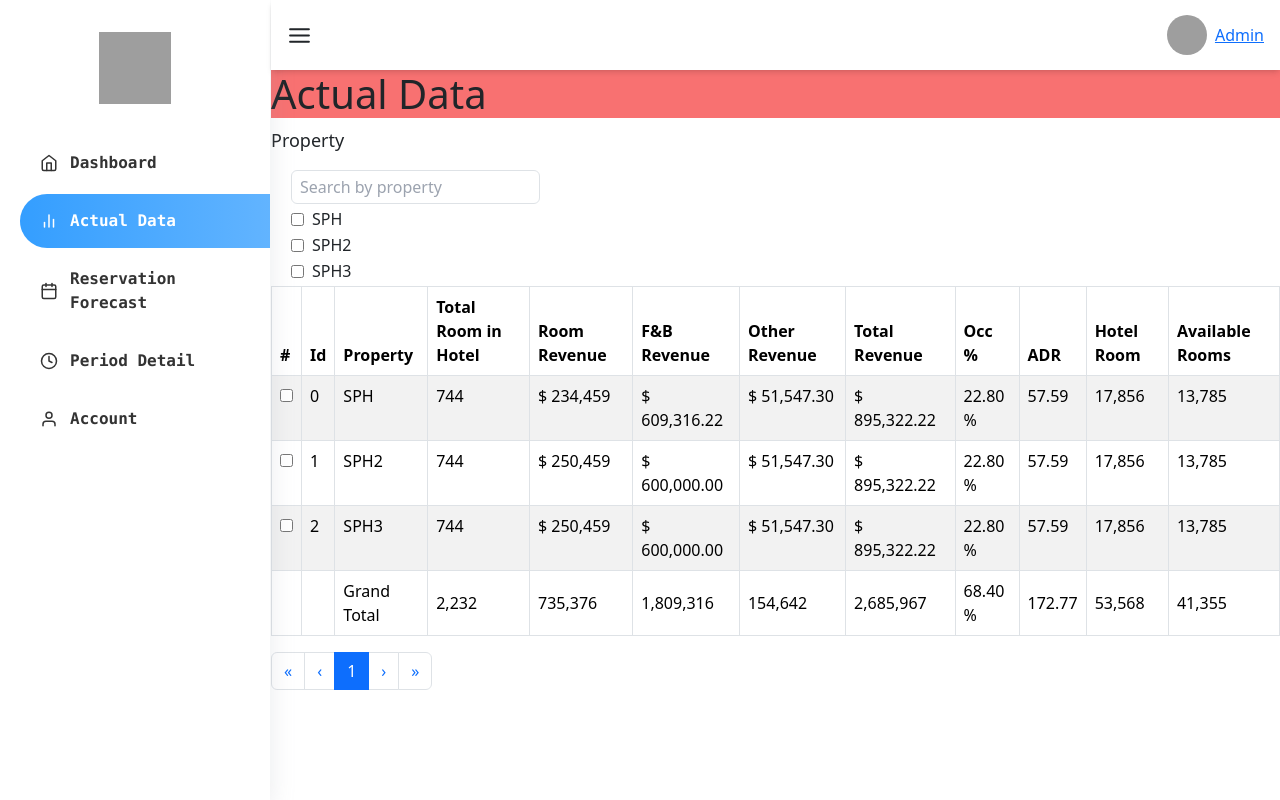
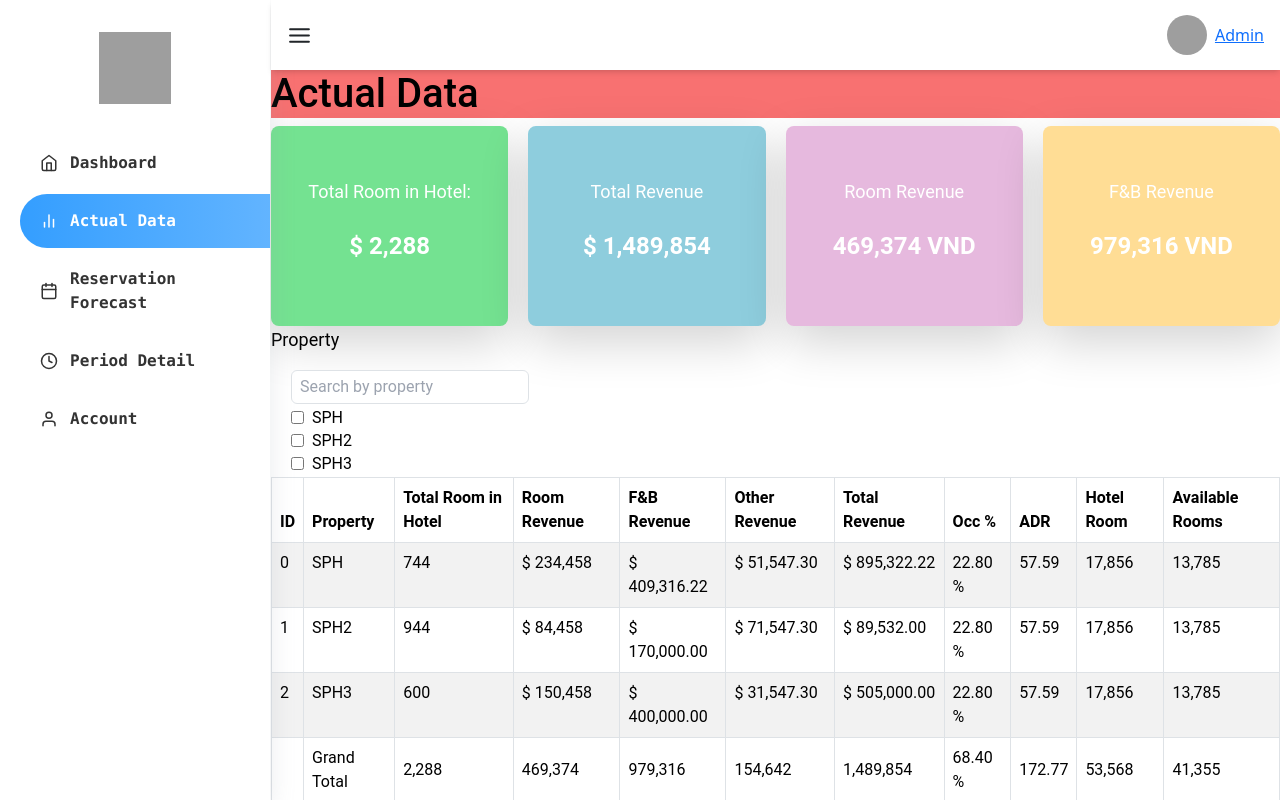
Before and after one commit to nguyentanhueqn123/demo-website, a React (Vite) app: page /actual-data in a window 1280 px wide. Built offline with nearby package versions, Linux system fonts and the light colour scheme; sample sign-in values are in the browser's storage; grey boxes are pictures that could not be loaded.

Commit message:
feat: add barchart display in property of ActualData

```diff
--- a/package.json
+++ b/package.json
@@ -25,6 +25,7 @@
     "axios": "^1.5.1",
     "bootstrap": "^5.3.2",
     "classnames": "^2.5.1",
+    "d3": "^7.9.0",
     "dotenv": "^16.3.1",
     "ionicons": "^7.0.0",
     "moment": "^2.29.4",
@@ -45,6 +46,7 @@
     "@testing-library/jest-dom": "^5.16.5",
     "@testing-library/react": "^14.0.0",
     "@testing-library/user-event": "^14.4.3",
+    "@types/d3": "^7.4.3",
     "@types/react": "^18.0.27",
     "@types/react-dom": "^18.0.10",
     "@vitejs/plugin-legacy": "^4.0.2",
--- /dev/null
+++ b/src/components/Chart/Chart.tsx
@@ -0,0 +1,135 @@
+import React, { useEffect } from "react";
+import * as d3 from "d3";
+
+interface BarChartProps {
+  data: {
+    property: string;
+    room_revenue: number;
+    FB_revenue: number;
+    other_revenue: number;
+  }[];
+}
+
+const BarChart: React.FC<BarChartProps> = ({ data }) => {
+  useEffect(() => {
+    drawChart();
+  }, [data]);
+
+  const drawChart = () => {
+    const margin = { top: 20, right: 30, bottom: 120, left: 60 };
+    const width = 600 - margin.left - margin.right;
+    const height = 600 - margin.top - margin.bottom;
+
+    const svg = d3
+      .select("#bar-chart")
+      .attr("width", width + margin.left + margin.right)
+      .attr("height", height + margin.top + margin.bottom)
+      .append("g")
+      .attr("transform", `translate(${margin.left},${margin.top})`);
+
+    // X scale
+    const x = d3
+      .scaleBand()
+      .domain(data.map((d) => d.property))
+      .range([0, width])
+      .padding(0.1);
+
+    svg
+      .append("g")
+      .attr("transform", `translate(0,${height})`)
+      .call(d3.axisBottom(x));
+
+    // Y scale
+    const y = d3
+      .scaleLinear()
+      .domain([
+        0,
+        d3.max(
+          data,
+          (d) => Math.max(d.room_revenue, d.FB_revenue, d.other_revenue) || 0
+        ),
+      ])
+      .range([height, 0]);
+
+    svg.append("g").call(d3.axisLeft(y));
+
+    // Bars
+    const keys = ["room_revenue", "FB_revenue", "other_revenue"];
+    const color = d3.scaleOrdinal().range(["#66c2a5", "#fc8d62", "#8da0cb"]);
+
+    const barGroups = svg
+      .selectAll(".bar-group")
+      .data(data)
+      .enter()
+      .append("g")
+      .attr("class", "bar-group")
+      .attr("transform", (d) => `translate(${x(d.property)}, 0)`);
+
+    const tooltip = d3
+      .select("body")
+      .append("div")
+      .style("position", "absolute")
+      .style("visibility", "hidden")
+      .style("background-color", "rgba(0, 0, 0, 0.7)")
+      .style("color", "white")
+      .style("padding", "5px")
+      .style("border-radius", "5px");
+
+    keys.forEach((key, i) => {
+      barGroups
+        .append("rect")
+        .attr("x", () => (x.bandwidth() / keys.length) * i)
+        .attr("y", (d) => y(d[key]))
+        .attr("width", x.bandwidth() / keys.length)
+        .attr("height", (d) => height - y(d[key]))
+        .attr("fill", color(key))
+        .on("mouseover", function (event, d) {
+          const value = d[key].toFixed(2);
+          const label = key.replace("_", " ");
+          const labelText = label.replace(/^\w/, (c) => c.toUpperCase());
+          const legendLabel = legendLabels[i];
+          tooltip
+            .style("visibility", "visible")
+            .text(`${legendLabel}: $${value}`);
+        })
+        .on("mousemove", function (event) {
+          tooltip
+            .style("top", event.pageY - 10 + "px")
+            .style("left", event.pageX + 10 + "px");
+        })
+        .on("mouseout", function () {
+          tooltip.style("visibility", "hidden");
+        });
+    });
+
+    // Legend
+    // const legend = svg
+    //   .append("g")
+    //   .attr("transform", `translate(${width - 100},${margin.top})`);
+    const legend = svg
+      .append("g")
+      .attr("transform", `translate(0,${height + margin.bottom - 80})`);
+
+    const legendLabels = ["Room Revenue", "F&B Revenue", "Other Revenue"];
+    legendLabels.forEach((label, i) => {
+      legend
+        .append("rect")
+        .attr("x", 0)
+        .attr("y", i * 20)
+        .attr("width", 10)
+        .attr("height", 10)
+        .attr("fill", color(keys[i]));
+
+      legend
+        .append("text")
+        .attr("x", 20)
+        .attr("y", i * 20 + 10)
+        .text(label)
+        .attr("alignment-baseline", "middle");
+    });
+  };
+
+  return <svg id="bar-chart" className=" bg-red-100 mx-auto"></svg>;
+};
+
+export default BarChart;
--- a/src/data/hotelData.ts
+++ b/src/data/hotelData.ts
@@ -3,8 +3,10 @@ export const hotelData = [
         id: 0,
         property: "SPH",
         total_room_in_hotel: 744,
-        room_revenue: 234458.70,
-        FB_revenue: 609316.22,
+        // room_revenue: 234458.70,
+        room_revenue: 234458,
+        // FB_revenue: 609316.22,
+        FB_revenue: 409316.22,
         other_revenue: 51547.30,
         total_revenue: 895322.22,
         Occ: 22.80,
@@ -15,11 +17,11 @@ export const hotelData = [
     {
         id: 1,
         property: "SPH2",
-        total_room_in_hotel: 744,
-        room_revenue: 250458.70,
-        FB_revenue: 600000,
-        other_revenue: 51547.30,
-        total_revenue: 895322.22,
+        total_room_in_hotel: 944,
+        room_revenue: 84458,
+        FB_revenue: 170000,
+        other_revenue: 71547.30,
+        total_revenue: 89532,
         Occ: 22.80,
         ADR: 57.59,
         hotel_room: 17856,
@@ -28,11 +30,11 @@ export const hotelData = [
     {
         id: 2,
         property: "SPH3",
-        total_room_in_hotel: 744,
-        room_revenue: 250458.70,
-        FB_revenue: 600000,
-        other_revenue: 51547.30,
-        total_revenue: 895322.22,
+        total_room_in_hotel: 600,
+        room_revenue: 150458,
+        FB_revenue: 400000,
+        other_revenue: 31547.30,
+        total_revenue: 505000,
         Occ: 22.80,
         ADR: 57.59,
         hotel_room: 17856,
--- a/src/pages/ActualData/ActualData.tsx
+++ b/src/pages/ActualData/ActualData.tsx
@@ -6,6 +6,8 @@ import { useSelector } from "react-redux";
 import CheckBox from "../../components/Checkbox/Checkbox";
 import { useHistory, useLocation } from "react-router-dom";
 import { useDebounce } from "use-debounce";
+import BarChart from "../../components/Chart/Chart";
+import { IonContent } from "@ionic/react";
 
 const ActualData: React.FC = () => {
   const hotels = useSelector((state: any) => state.hotel);
@@ -96,19 +98,19 @@ const ActualData: React.FC = () => {
   };
 
   const columns = [
+    // {
+    //   header: "#",
+    //   accessor: "id",
+    //   Cell: (index: number) => (
+    //     <input
+    //       type="checkbox"
+    //       checked={selectedHotels.includes(hotels[index].id)}
+    //       onChange={() => toggleItemSelection(hotels[index].id)}
+    //     />
+    //   ),
+    // },
     {
-      header: "#",
-      accessor: "id",
-      Cell: (index: number) => (
-        <input
-          type="checkbox"
-          checked={selectedHotels.includes(hotels[index].id)}
-          onChange={() => toggleItemSelection(hotels[index].id)}
-        />
-      ),
-    },
-    {
-      header: "Id",
+      header: "ID",
       accessor: "id",
     },
     {
@@ -172,11 +174,81 @@ const ActualData: React.FC = () => {
     },
   ];
 
+  // total các property tương ứng
+  const totalRoomInHotel: number = hotels.reduce(
+    (total: number, hotel: any) => total + hotel.total_room_in_hotel,
+    0
+  );
+
+  const totalRoomRevenue: number = hotels.reduce(
+    (total: number, hotel: any) => total + hotel.room_revenue,
+    0
+  );
+
+  const totalFBRevenue: number = hotels.reduce(
+    (total: number, hotel: any) => total + hotel.FB_revenue,
+    0
+  );
+
+  const totalRevenue: number = hotels.reduce(
+    (total: number, hotel: any) => total + hotel.total_revenue,
+    0
+  );
+
   return (
+    <IonContent>
       <AdminContainer>
         <div className="bg-red-400">
           <h1>Actual Data</h1>
         </div>
+
+        <div className="grid grid-cols-1 md:grid-cols-4 gap-x-3 gap-y-3 md:gap-x-5 text-center">
+          <div className="bg-[#74E291]  rounded-lg flex flex-col items-center justify-center py-5 shadow-lg">
+            <div className="flex flex-row md:flex-col">
+              <i className="bx bx-layer text-2xl md:text-4xl text-white"></i>
+              <p className="md:text-lg md:mt-1 ml-2 md:ml-0 text-white">
+                Total Room in Hotel:
+              </p>
+            </div>
+            <p className="text-xl md:text-2xl font-bold mt-2 text-white">
+              $ {roundPriceToInt(totalRoomInHotel) || 0}
+            </p>
+          </div>
+          <div className="bg-[#8ECDDD] rounded-lg flex flex-col items-center justify-center py-5 shadow-lg">
+            <div className="flex flex-row md:flex-col">
+              <i className="bx bx-cart text-2xl md:text-4xl text-white"></i>
+              <p className="md:text-lg md:mt-1 ml-2 md:ml-0 text-white">
+                Total Revenue
+              </p>
+            </div>
+            <p className="text-xl md:text-2xl font-bold mt-2 text-white">
+              $ {roundPriceToInt(totalRevenue) || 0}
+            </p>
+          </div>
+          <div className="bg-[#E6B9DE] rounded-lg flex flex-col items-center justify-center py-5 shadow-lg">
+            <div className="flex flex-row md:flex-col">
+              <i className="bx bxs-credit-card text-2xl md:text-4xl text-white"></i>
+              <p className="md:text-lg md:mt-1 ml-2 md:ml-0 text-white">
+                Room Revenue
+              </p>
+            </div>
+            <p className="text-xl md:text-2xl font-bold mt-2 text-white">
+              {roundPriceToInt(totalRoomRevenue) || 0} VND
+            </p>
+          </div>
+          <div className="bg-[#FFDD95] rounded-lg flex flex-col items-center justify-center py-5 shadow-lg">
+            <div className="flex flex-row md:flex-col">
+              <i className="bx bxs-credit-card text-2xl md:text-4xl text-white"></i>
+              <p className="md:text-lg md:mt-1 ml-2 md:ml-0 text-white">
+                F&B Revenue
+              </p>
+            </div>
+            <p className="text-xl md:text-2xl font-bold mt-2 text-white">
+              {roundPriceToInt(totalFBRevenue) || 0} VND
+            </p>
+          </div>
+        </div>
+
         <div className="">
           <p className="text-lg">Property</p>
           <div className="md:px-5 flex justify-between md:block">
@@ -203,7 +275,12 @@ const ActualData: React.FC = () => {
         </div>
 
         <CustomTable data={searchedHotels} columns={columns} itemsPerPage={3} />
+
+        <div className="">
+          <BarChart data={hotels} />
+        </div>
       </AdminContainer>
+    </IonContent>
   );
 };
 
```
Also changed, not shown: 1 other file (tests, documents, lock files or other folders). Lines whose indentation alone changed are shown as unchanged.
